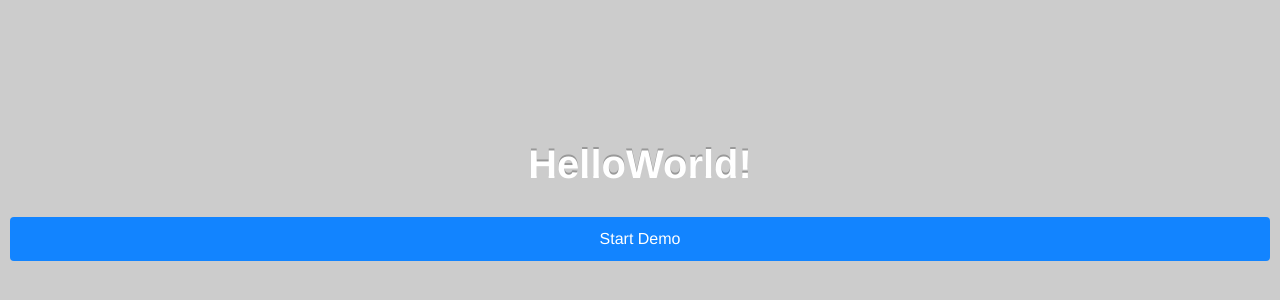
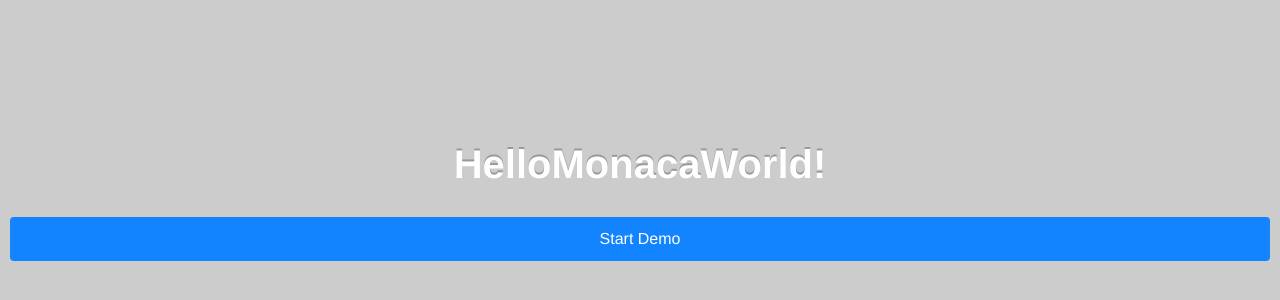
Before and after one commit to r-hashioka/Monaca-starter, a website: page www/index.html in a window 1280 px wide. Shown: the part 68-368 px from the top of the page. Drawn offline with Linux system fonts and the light colour scheme.

Commit message:
HelloMonacaWorld!

```diff
--- a/www/index.html
+++ b/www/index.html
@@ -17,7 +17,7 @@
 </head>
 <body>
 
-    <h1>HelloWorld!</h1>
+    <h1>HelloMonacaWorld!</h1>
     <a class="button--large" href="phonegap-demo.html">Start Demo</a>
 
 </body>
```
